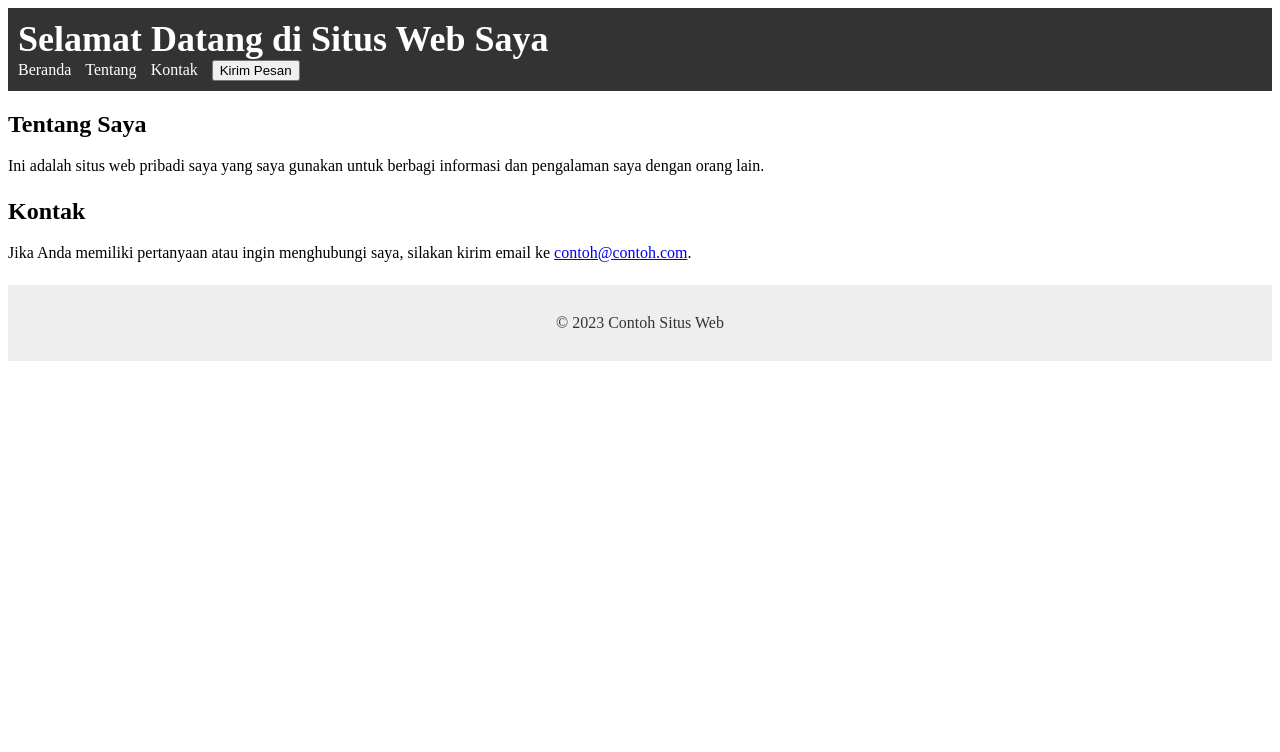
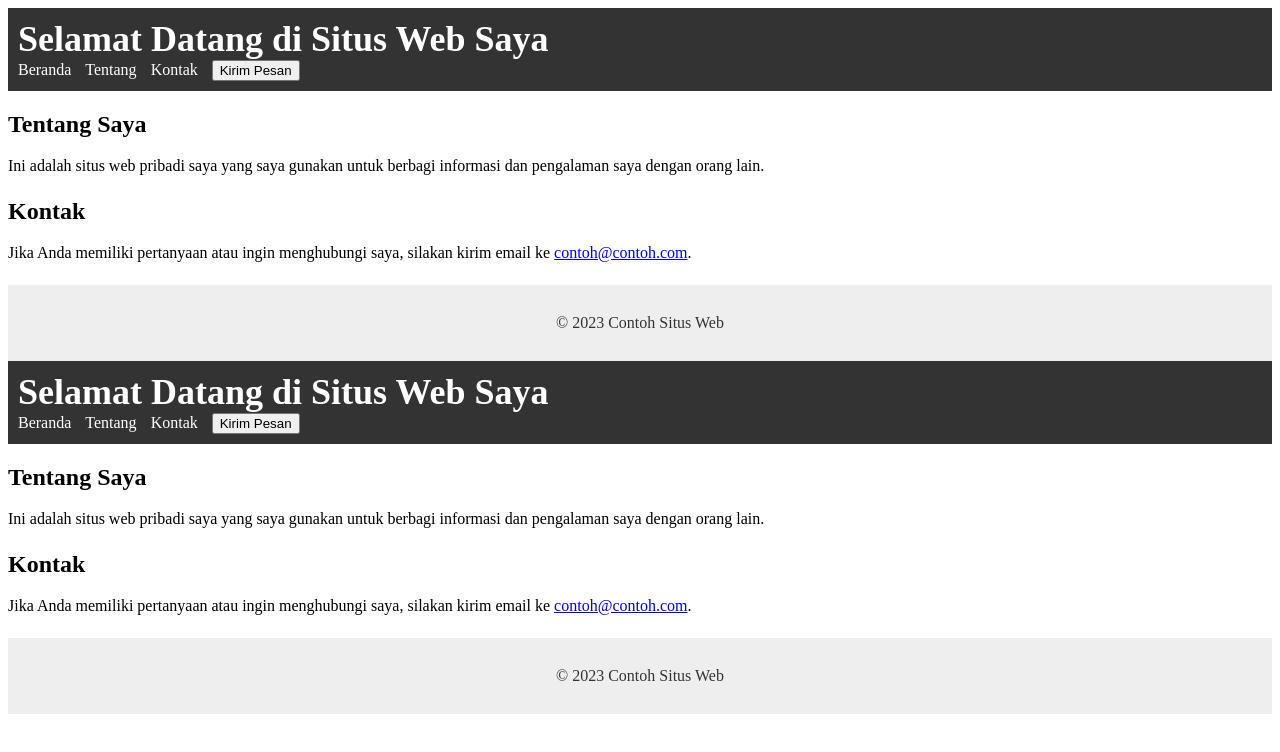
Before and after one commit to Anxprojct/Anxprojct.github.io, a plain HTML site: page index.html in a window 1280 px wide. Drawn offline with Linux system fonts and the light colour scheme.

Commit message:
Update index.html

```diff
--- a/index.html
+++ b/index.html
@@ -39,3 +39,77 @@
 	</footer>
 </body>
 </html>
+
+
+
+<!DOCTYPE html>
+
+<html>
+
+<head>
+
+	<meta name="description" content="Ini adalah situs web pribadi saya yang saya gunakan untuk berbagi informasi dan pengalaman saya dengan orang lain.">
+
+	<title>Contoh Situs Web</title>
+
+	<link rel="stylesheet" href="CSS/style.css">
+
+</head>
+
+<body>
+
+<script src="js/script.js"></script>
+
+	<header>
+
+
+
+		<h1>Selamat Datang di Situs Web Saya</h1>
+
+		<nav>
+
+			<ul>
+
+				<li><a href="#">Beranda</a></li>
+
+				<li><a href="#">Tentang</a></li>
+
+				<li><a href="#">Kontak</a></li>
+
+				<li><button id="kontak">Kirim Pesan</button></li>
+
+			</ul>
+
+		</nav>
+
+	</header>
+
+	<main>
+
+		<section>
+
+			<h2>Tentang Saya</h2>
+
+			<p>Ini adalah situs web pribadi saya yang saya gunakan untuk berbagi informasi dan pengalaman saya dengan orang lain.</p>
+
+		</section>
+
+		<section>
+
+			<h2>Kontak</h2>
+
+			<p>Jika Anda memiliki pertanyaan atau ingin menghubungi saya, silakan kirim email ke <a href="mailto:contoh@contoh.com">contoh@contoh.com</a>.</p>
+
+		</section>
+
+	</main>
+
+	<footer>
+
+		<p>&copy; 2023 Contoh Situs Web</p>
+
+	</footer>
+
+</body>
+
+</html>
```
